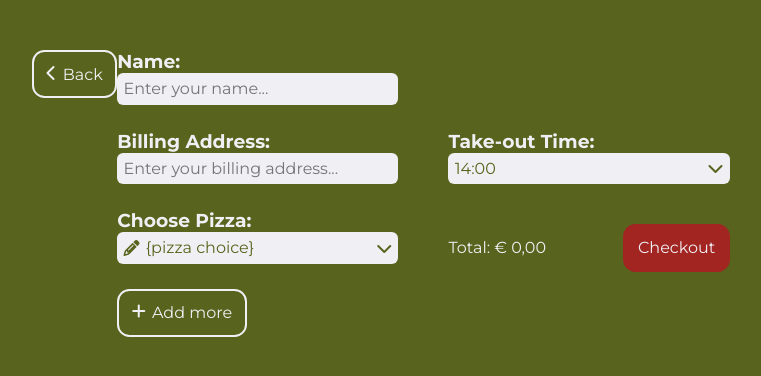
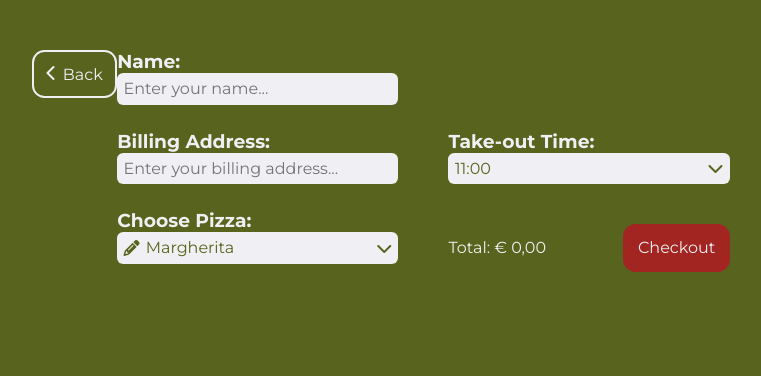
Before and after one commit to NexaDevInc/Mario-and-Luigi-s-pizzeria, a Flask app: template templates/take-out.html in a window 1280 px wide. Shown: the part 125-501 px from the top of the page, without its empty margins (288-1049 px from the left). Run offline with Flask 3, Linux system fonts and the light colour scheme; the template is opened without the code that fills it, so the values that code supplies are empty; some libraries are stand-ins or nearby versions.

Commit message:
I made the pizza choice dropdown work on both the delivery and take-out pages.

```diff
--- a/static/css/styles_delivery.css
+++ b/static/css/styles_delivery.css
@@ -125,12 +125,6 @@ button:hover {
     flex-direction: column;
 }
 
-#add-more-input {
-    grid-area: add-more;
-    display: flex;
-    flex-direction: column;
-}
-
 #address-same-input {
     grid-area: address-same;
     margin: 20px 0 0 0;
--- a/static/css/styles_take-out.css
+++ b/static/css/styles_take-out.css
@@ -96,7 +96,7 @@ button:hover {
         "name ."
         "billing-address take-out-time"
         "pizza-choice amount-checkout"
-        "add-more amount-checkout";
+        "pizza-choice amount-checkout";
     gap: 25px 50px;
 }
 
--- a/static/js/functions_shared.js
+++ b/static/js/functions_shared.js
@@ -27,8 +27,8 @@ function generateTimeSlots(openingTime, closingTime) {
 
     return slots;
 }
-const openingTime = "14:00";
-const closingTime = "22:00";
+const openingTime = "11:00";
+const closingTime = "21:00";
 const timeSlots = generateTimeSlots(openingTime, closingTime);
 
 fetch('../static/data/Ingridients.json')
@@ -56,3 +56,22 @@ fetch('../static/data/Ingridients.json')
             ingredientRow.appendChild(ingredientCounter);
         });
     });
+
+    fetch('../static/data/Menu.json')
+    .then(response => response.json())
+    .then(data => {
+        const pizzaChoice = document.getElementById('pizza-choice');
+        data.forEach(pizza => {
+            const pizzaOption = document.createElement('option');
+            pizzaOption.textContent = pizza.name;
+            pizzaOption.value = pizza.name;
+            pizzaChoice.appendChild(pizzaOption);
+        });
+
+        const modalHeading = document.querySelector('h2');
+        modalHeading.textContent = "Edit " + pizzaChoice.value;
+
+        pizzaChoice.addEventListener('input', () => {
+            modalHeading.textContent = "Edit " + pizzaChoice.value;
+        });
+    });
--- a/templates/take-out.html
+++ b/templates/take-out.html
@@ -33,7 +33,7 @@
             <div id="pizza-editting-modal-aligner">
                 <div id="pizza-editting-modal">
                     <h2>
-                        Edit Pizza
+                        ...
                     </h2>
                     <form action="#" id="pizza-editting-form">
                         <div id="ingredients-group"></div>
@@ -68,21 +68,10 @@
                             </Label>
                             <div id="pizza-choice-group">
                                 <i class="fa-solid fa-pencil" onclick="openModal()"></i>
-                                <select id="pizza-choice" name="pizza-choice">
-                                    <option value="1">{pizza choice}</option>
-                                    <option value="2">{pizza choice}</option>
-                                    <option value="3">{pizza choice}</option>
-                                    <option value="4">{pizza choice}</option>
-                                </select>
+                                <select id="pizza-choice" name="pizza-choice"></select>
                                 <i class="fa-solid fa-chevron-down"></i>
                             </div>
                             <div id="pizza-edits"></div>
-                        </div>
-                        <div id="add-more-input">
-                            <button type="button" onclick="window.location.href = '#Add More'">
-                                <i class="fa-solid fa-plus"></i>
-                                Add more
-                            </button>
                         </div>
                         <div id="billing-address-input">
                             <Label for="billing-address">
```
Also changed, not shown: templates/delivery.html (+2 -7 lines), 1 other file.
